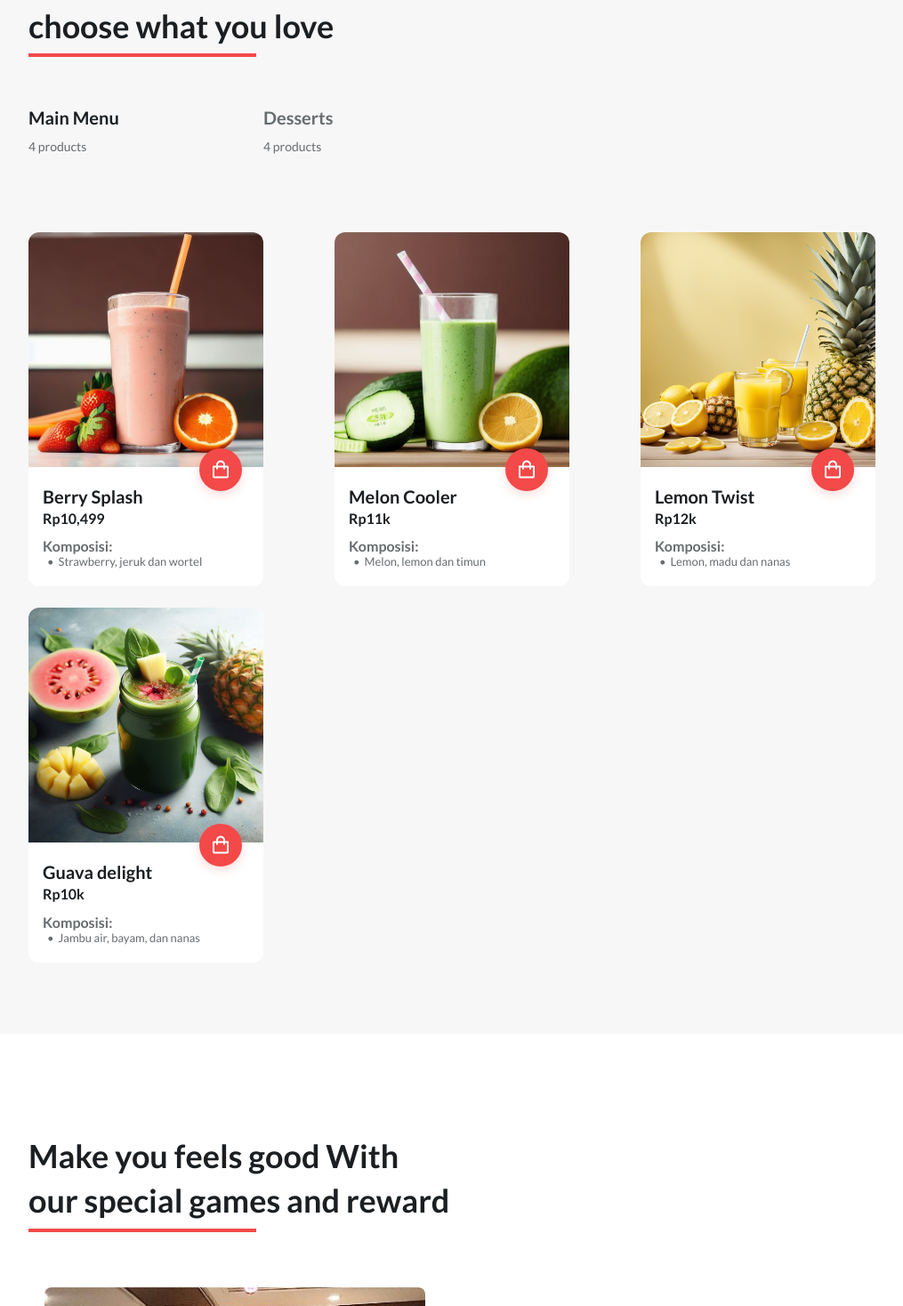
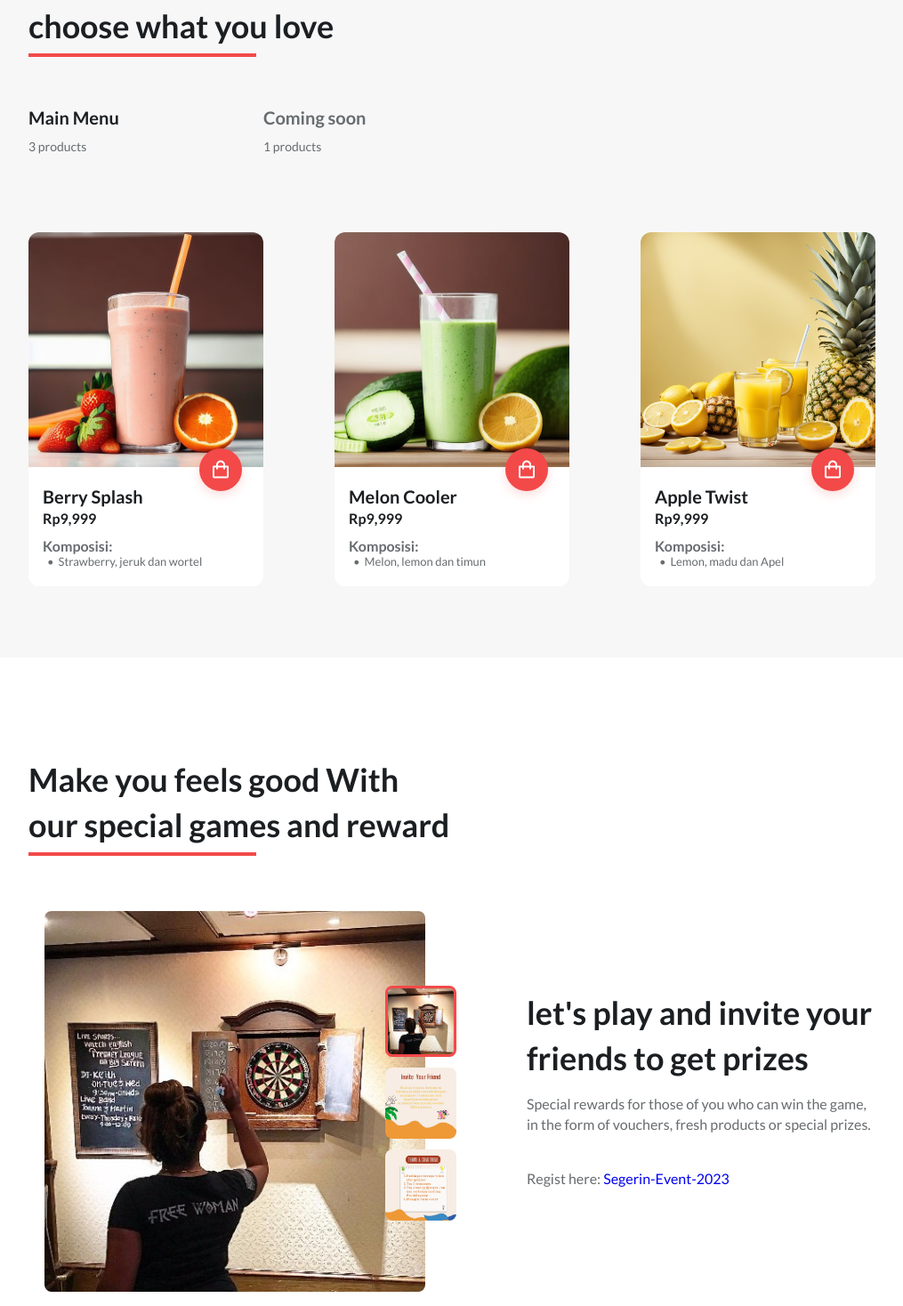
Before and after one commit to Arj573/Segerin, a React (Create React App) app: page / in a window 1280 px wide. Shown: the part 1502-2970 px from the top of the page at 89% size, without its empty margins (96-1111 px from the left). Built offline with nearby package versions, Linux system fonts and the light colour scheme; the HTML template or start-up script is replaced by a standard one.

Commit message:
new update

```diff
--- a/src/components/Place.js
+++ b/src/components/Place.js
@@ -41,6 +41,7 @@ const Place = () => {
           Special rewards for those of you who can win the game,<br />
           in the form of vouchers, fresh products or special prizes.
           </p>
+          <div> Regist here: <a href='https://docs.google.com/forms/d/e/1FAIpQLSfOGCT3cMlM4j87KjZrqzBIVKCgiNmTY2DgmtN8ewPqQZVU9A/viewform' target="_blank">Segerin-Event-2023</a></div>
         </div>
       </div>
     </div>
--- a/src/components/Product.js
+++ b/src/components/Product.js
@@ -19,7 +19,7 @@ const Product = () => {
               data-filter=".delicacies"
             >
               <h3 className="products__title">Main Menu</h3>
-              <span className="products__stock">4 products</span>
+              <span className="products__stock">3 products</span>
             </li>
             {/* <li className={`products__item products__line ${filter === 'coffee' &&'active-product'}`}
             onClick={() => setFilter('coffee')} data-filter=".coffee">
@@ -27,8 +27,8 @@ const Product = () => {
               <span className="products__stock">4 products</span>
             </li> */}
             <li className={`products__item products__line ${filter === 'desserts' &&'active-product'}`} onClick={() => setFilter('desserts')} data-filter=".cake">
-              <h3 className="products__title">Desserts</h3>
-              <span className="products__stock">4 products</span>
+              <h3 className="products__title">Coming soon</h3>
+              <span className="products__stock">1 products</span>
             </li>
           </ul>
 
--- a/src/json/data.json
+++ b/src/json/data.json
@@ -4,7 +4,7 @@
       "_id": "abc123",
       "category": "main-menu",
       "title": "Berry Splash",
-      "price": "10,499",
+      "price": "9,999",
       "imageUrl": "./media/straw.png",
       "komposisi":" Strawberry, jeruk dan wortel"
     },
@@ -12,53 +12,25 @@
       "_id": "abc123",
       "category": "main-menu",
       "title": "Melon Cooler",
-      "price": "11k",
+      "price": "9,999",
       "imageUrl": "./media/melon.png",
       "komposisi":" Melon, lemon dan timun"
     },
     {
       "_id": "abc123",
       "category": "main-menu",
-      "title": "Lemon Twist",
-      "price": "12k",
+      "title": "Apple Twist",
+      "price": "9,999",
       "imageUrl": "./media/pineap.jpg",
-      "komposisi":" Lemon, madu dan nanas"
-    },
-    {
-      "_id": "abc123",
-      "category": "main-menu",
-      "title": "Guava delight",
-      "price": "10k",
-      "imageUrl": "./media/guavadelight.jpg",
-      "komposisi":" Jambu air, bayam, dan nanas"
+      "komposisi":" Lemon, madu dan Apel"
     },
     {
       "_id": "abc123",
       "category": "desserts",
-      "title": "Cake Special",
-      "price": "12",
-      "imageUrl": "./media/dessert1.jpg"
-    },
-    {
-      "_id": "abc123",
-      "category": "desserts",
-      "title": "Pupcake Special",
-      "price": "10",
-      "imageUrl": "./media/dessert2.jpg"
-    },
-    {
-      "_id": "abc123",
-      "category": "desserts",
-      "title": "Brownis",
-      "price": "8",
-      "imageUrl": "./media/dessert3.jpg"
-    },
-    {
-      "_id": "abc123",
-      "category": "desserts",
-      "title": "Cup Cake",
-      "price": "15",
-      "imageUrl": "./media/dessert4.jpg"
+      "title": "Guava delight",
+      "price": "9,999",
+      "imageUrl": "./media/guavadelight.jpg",
+      "komposisi":" Jambu air, bayam, dan nanas"
     }
   ],
   "places": [
@@ -68,11 +40,12 @@
     },
     {
       "_id": "abc123",
-      "imageUrl": "./media/place2.jpg"
+      "imageUrl": "./media/game2.jpg"
     },
     {
       "_id": "abc123",
-      "imageUrl": "./media/place3.jpg"
+      "imageUrl": "./media/game3.jpg"
     }
+
   ]
 }
```
Also changed, not shown: public/media/game2.jpg (added), public/media/game3.jpg (added).
